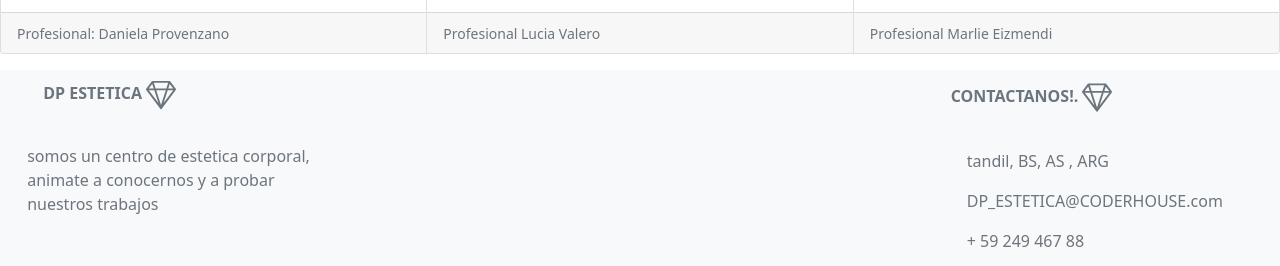
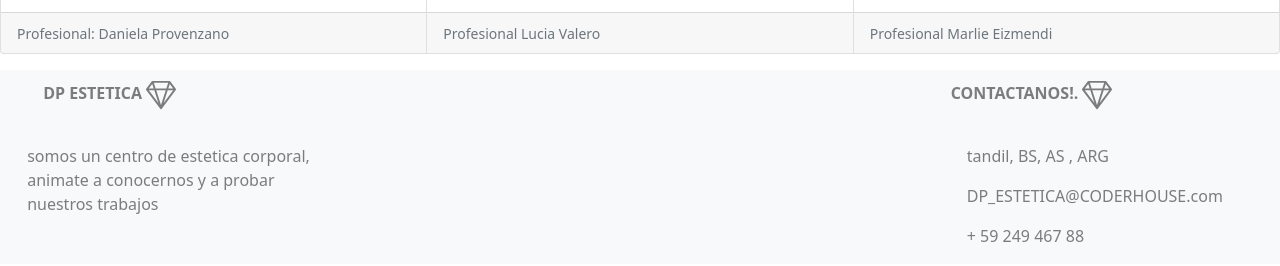
Before and after one commit to Vulcaneitor/DPESTETICA---PROYECTO---DB---VULCANO-LAUTARO, a plain HTML site: page Pages/que_hacemos.html in a window 1280 px wide. Shown: the part 752-1018 px from the top of the page. Drawn offline with nearby package versions, Linux system fonts and the light colour scheme.

Commit message:
entrega2

```diff
--- a/Pages/que_hacemos.html
+++ b/Pages/que_hacemos.html
@@ -79,9 +79,9 @@
         </div>
       </div>
     </section>
-        <link href="https://cdn.jsdelivr.net/npm/bootstrap@5.1.3/dist/css/bootstrap.min.css" rel="stylesheet" integrity="sha384-1BmE4kWBq78iYhFldvKuhfTAU6auU8tT94WrHftjDbrCEXSU1oBoqyl2QvZ6jIW3" crossorigin="anonymous">
-<!-- Footer --></footer>
-<footer class="text-center text-lg-start bg-light text-muted">
+
+      </footer>
+      <footer class="text-center text-lg-start bg-light text-black-50">
               <div class="row mt-3">
                 <!-- Grid column -->
                 <div class="col-md-3 col-lg-4 col-xl-3 mx-auto mb-4">
@@ -89,37 +89,27 @@
                   <h6 class="text-uppercase fw-bold mb-4">
                     <i class="fas fa-gem me-3"></i>DP ESTETICA  <svg xmlns="http://www.w3.org/2000/svg" width="30" height="50" fill="currentColor" class="bi bi-gem" viewBox="0 0 16 16">
                       <path d="M3.1.7a.5.5 0 0 1 .4-.2h9a.5.5 0 0 1 .4.2l2.976 3.974c.149.185.156.45.01.644L8.4 15.3a.5.5 0 0 1-.8 0L.1 5.3a.5.5 0 0 1 0-.6l3-4zm11.386 3.785-1.806-2.41-.776 2.413 2.582-.003zm-3.633.004.961-2.989H4.186l.963 2.995 5.704-.006zM5.47 5.495 8 13.366l2.532-7.876-5.062.005zm-1.371-.999-.78-2.422-1.818 2.425 2.598-.003zM1.499 5.5l5.113 6.817-2.192-6.82L1.5 5.5zm7.889 6.817 5.123-6.83-2.928.002-2.195 6.828z"/>
-        </svg>
-      </h6>
-      <p>
-somos un centro de estetica corporal, animate a conocernos y a probar nuestros trabajos
-      </p>
+                    </svg> </h6>
+                  <p>somos un centro de estetica corporal, animate a conocernos y a probar nuestros trabajos</p>
                 </div>
-    <!-- Grid column -->
-
                 <!-- Grid column -->
                 <div class="col-md-2 col-lg-2 col-xl-2 mx-auto mb-4">
                   <!-- Links -->
-
                 </div>
                 <!-- Grid column -->
-
                 <!-- Grid column -->
                 <div class="col-md-3 col-lg-2 col-xl-2 mx-auto mb-4">
                   <!-- Links -->
                   </p>
                 </div>
                 <!-- Grid column -->
-
                 <!-- Grid column -->
                 <div class="col-md-4 col-lg-3 col-xl-3 mx-auto mb-md-0 mb-4">
                   <!-- Links -->
                   <h6 class="text-uppercase fw-bold mb-4">
-        Contactanos!. <svg xmlns="http://www.w3.org/2000/svg" width="30" height="55" fill="currentColor" class="bi bi-gem" viewBox="0 0 16 16">
+                    Contactanos!. <svg xmlns="http://www.w3.org/2000/svg" width="30" height="50" fill="currentColor" class="bi bi-gem" viewBox="0 0 16 16">
                       <path d="M3.1.7a.5.5 0 0 1 .4-.2h9a.5.5 0 0 1 .4.2l2.976 3.974c.149.185.156.45.01.644L8.4 15.3a.5.5 0 0 1-.8 0L.1 5.3a.5.5 0 0 1 0-.6l3-4zm11.386 3.785-1.806-2.41-.776 2.413 2.582-.003zm-3.633.004.961-2.989H4.186l.963 2.995 5.704-.006zM5.47 5.495 8 13.366l2.532-7.876-5.062.005zm-1.371-.999-.78-2.422-1.818 2.425 2.598-.003zM1.499 5.5l5.113 6.817-2.192-6.82L1.5 5.5zm7.889 6.817 5.123-6.83-2.928.002-2.195 6.828z"/>
-        </svg>
-
-      </h6>
+                  </svg></h6>
                   <p><i class="fas fa-home me-3"></i> tandil, BS, AS , ARG</p>
                   <p>
                     <i class="fas fa-envelope me-3"></i>
@@ -127,15 +117,8 @@ somos un centro de estetica corporal, animate a conocernos y a probar nuestros t
                   </p>
                   <p><i class="fas fa-phone me-3"></i> + 59 249 467 88</p>
                 </div>
-    <!-- Grid column -->
-  </div>
-  <!-- Grid row -->
-</div>
           </section>
-
-
       </footer>
       <script src="https://cdn.jsdelivr.net/npm/bootstrap@5.1.3/dist/js/bootstrap.bundle.min.js" integrity="sha384-ka7Sk0Gln4gmtz2MlQnikT1wXgYsOg+OMhuP+IlRH9sENBO0LRn5q+8nbTov4+1p" crossorigin="anonymous"></script>
       </body>
-
       </html>
```
Also changed, not shown: Pages/contacto.html (+8 -23 lines), Pages/nosotras.html (+4 -19 lines), index.html (+1 -9 lines). Lines whose indentation alone changed are shown as unchanged.
